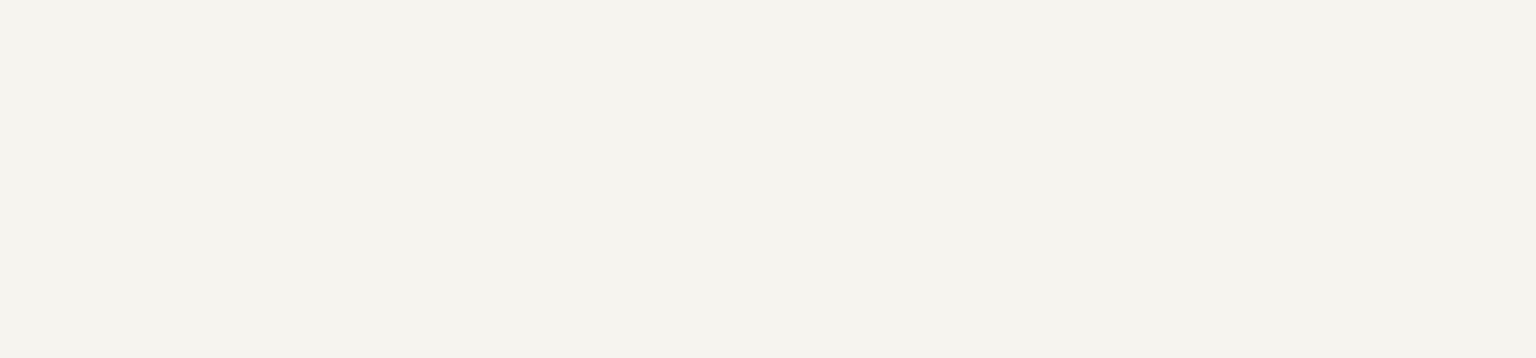
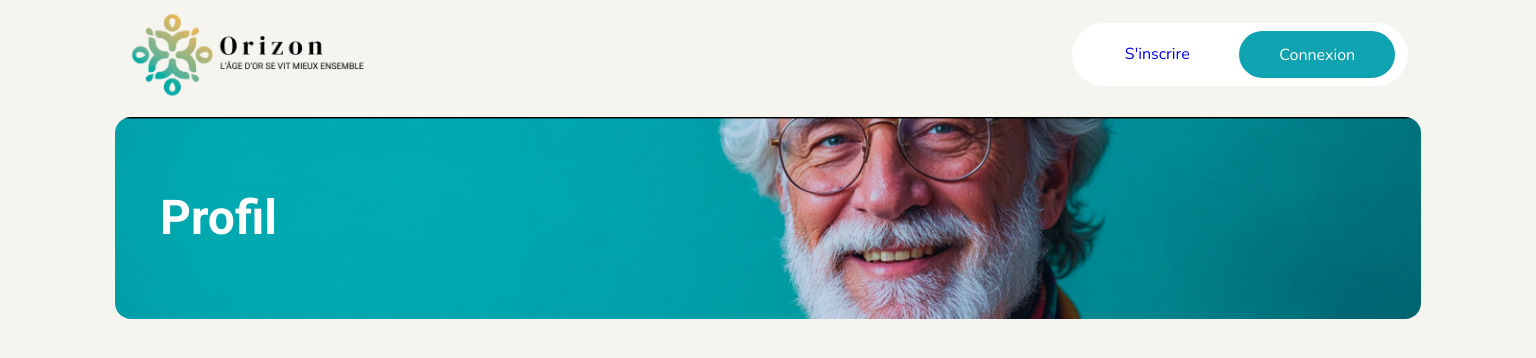
Before and after one commit to LunaireFlare/orizon, a React (Vite) app in the folder frontend/: page /profil in a window 1536 px wide. Before the commit this address had no page. Shown: the top 358 px of the page. Built offline with nearby package versions, Linux system fonts and the light colour scheme.

Commit message:
create components banner

```diff
--- a/frontend/src/App.tsx
+++ b/frontend/src/App.tsx
@@ -1,4 +1,5 @@
 import HomePage from './pages/HomePage/HomePage.tsx';
+import ProfilPage from './pages/ProfilPage/ProfilPage.tsx';
 import './App.scss';
 import './assets/styles/index.scss'
 
@@ -8,9 +9,9 @@ function App() {
   return (
     <div>
 
-      <Routes>
+    <Routes>
         <Route path="/" element={<HomePage />} />
-        {/* <Route path="/signup" element={<Signup />} /> */}
+        <Route path="/profil" element={<ProfilPage />} />
     </Routes>
 
     </div>
--- /dev/null
+++ b/frontend/src/components/Banner/Banner.scss
@@ -0,0 +1,51 @@
+/* -----------------Version Mobile ----------------- */
+
+#bannerTop {
+    width: 95%;
+    margin: 0 auto;
+    min-height: 5rem;
+    padding: 1.3rem 0.8rem;
+    background: URL(../../assets//images/BannerSeniorOrizon.webp);
+    background-size: cover;
+    background-repeat: no-repeat;
+    margin-top: 1rem;
+    border-radius: 1rem;
+    display: flex;
+    justify-content:flex-start;
+    align-items: center;
+}
+
+.bannerContent h1 {
+    color: #fff;
+    font-size: 2rem;
+}
+
+/* -----------------Version Desktop ----------------- */
+
+@media (min-width: 1291px) {
+
+    #bannerTop {
+        width: 1280px;
+        margin: 0 auto;
+        min-height: 10rem;
+        background: URL(../../assets//images/BannerSeniorOrizon.webp);
+        background-size: cover;
+        background-repeat: no-repeat;
+        margin-top: 1rem;
+        display: flex;
+        justify-content:flex-start;
+        align-items: center;
+    }
+
+    .bannerContent {
+        width: 100%;
+        padding: 0rem 2rem;
+    }
+
+
+    .bannerContent h1 {
+        color: #fff;
+        font-size: 3rem;
+    }
+
+}
--- /dev/null
+++ b/frontend/src/components/Banner/Banner.tsx
@@ -0,0 +1,11 @@
+import './Banner.scss';
+
+export default function Banner() {
+    return (
+        <div id="bannerTop">
+            <div className="bannerContent">
+                <h1>Profil</h1>
+            </div>
+        </div>
+    )
+}
--- a/frontend/src/components/Testimonial/Testimonial.tsx
+++ b/frontend/src/components/Testimonial/Testimonial.tsx
@@ -5,22 +5,22 @@ export default function Testimonial() {
         <div id="testimonials">
             <h2>Lorem Ipsum is simply</h2>
             <div className="containerTesti">
-                <div>
+                <div className="profilT">
                     <img width="200px" src="../../src/assets/images/profil-blandinegallet.png" alt="blandineGallet" />
                     <h4>Blandine GALLET</h4>
                     <p>Commercial</p>
                 </div>
-                <div>
+                <div className="profilT">
                     <img width="200px" src="../../src/assets/images/profil-gerarddduchar.png" alt="gerarddduchar" />
                     <h4>Blandine GALLET</h4>
                     <p>Commercial</p>
                 </div>
-                <div>
+                <div className="profilT">
                     <img width="200px" src="../../src/assets/images/profil-lucettefrot.png" alt="lucettefrot" />
                     <h4>Blandine GALLET</h4>
                     <p>Commercial</p>
                 </div>
-                <div>
+                <div className="profilT">
                     <img width="200px" src="../../src/assets/images/profil-guillaumegentil.png" alt="guillaumegentil" />
                     <h4>Blandine GALLET</h4>
                     <p>Commercial</p>
--- /dev/null
+++ b/frontend/src/pages/ProfilPage/ProfilPage.tsx
@@ -0,0 +1,13 @@
+import Rooftop from '../../components/Rooftop/Rooftop.tsx'
+import Banner from '../../components/Banner/Banner.tsx'
+
+import './ProfilPage.scss'
+
+export default function ProfilPage() {
+    return (
+        <div>
+            <Rooftop />
+            <Banner />
+        </div>
+    )
+}
```
Also changed, not shown: frontend/src/assets/images/BannerSeniorOrizon.webp (added), frontend/src/pages/ProfilPage/ProfilPage.scss (added).
